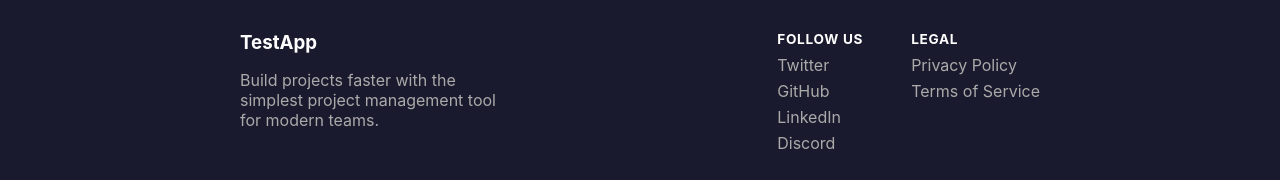
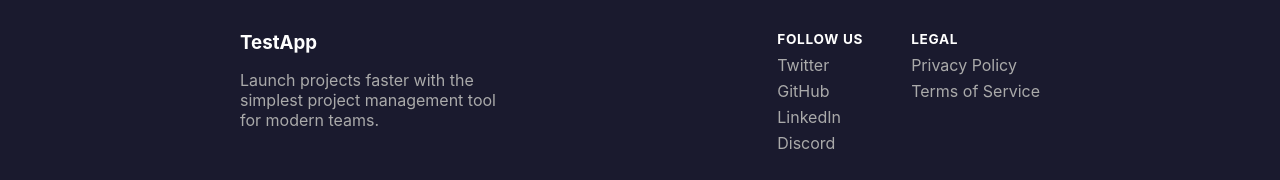
Before and after one commit to looksgoodtomeai/test-app, a Next.js app: page / in a window 1280 px wide. Shown: the part 856-1036 px from the top of the page. Built offline with nearby package versions, Linux system fonts and the light colour scheme.

Commit message:
fix: tweak footer tagline wording

```diff
--- a/src/app/layout.tsx
+++ b/src/app/layout.tsx
@@ -22,7 +22,7 @@ export default function RootLayout({ children }: { children: React.ReactNode })
           <div style={{ maxWidth: 800, margin: '0 auto', display: 'flex', justifyContent: 'space-between', flexWrap: 'wrap', gap: 32 }}>
             <div>
               <h3 style={{ marginBottom: 12 }}>TestApp</h3>
-              <p style={{ color: '#aaa', maxWidth: 280 }}>Build projects faster with the simplest project management tool for modern teams.</p>
+              <p style={{ color: '#aaa', maxWidth: 280 }}>Launch projects faster with the simplest project management tool for modern teams.</p>
             </div>
             <div style={{ display: 'flex', gap: 48 }}>
               <div>
```
